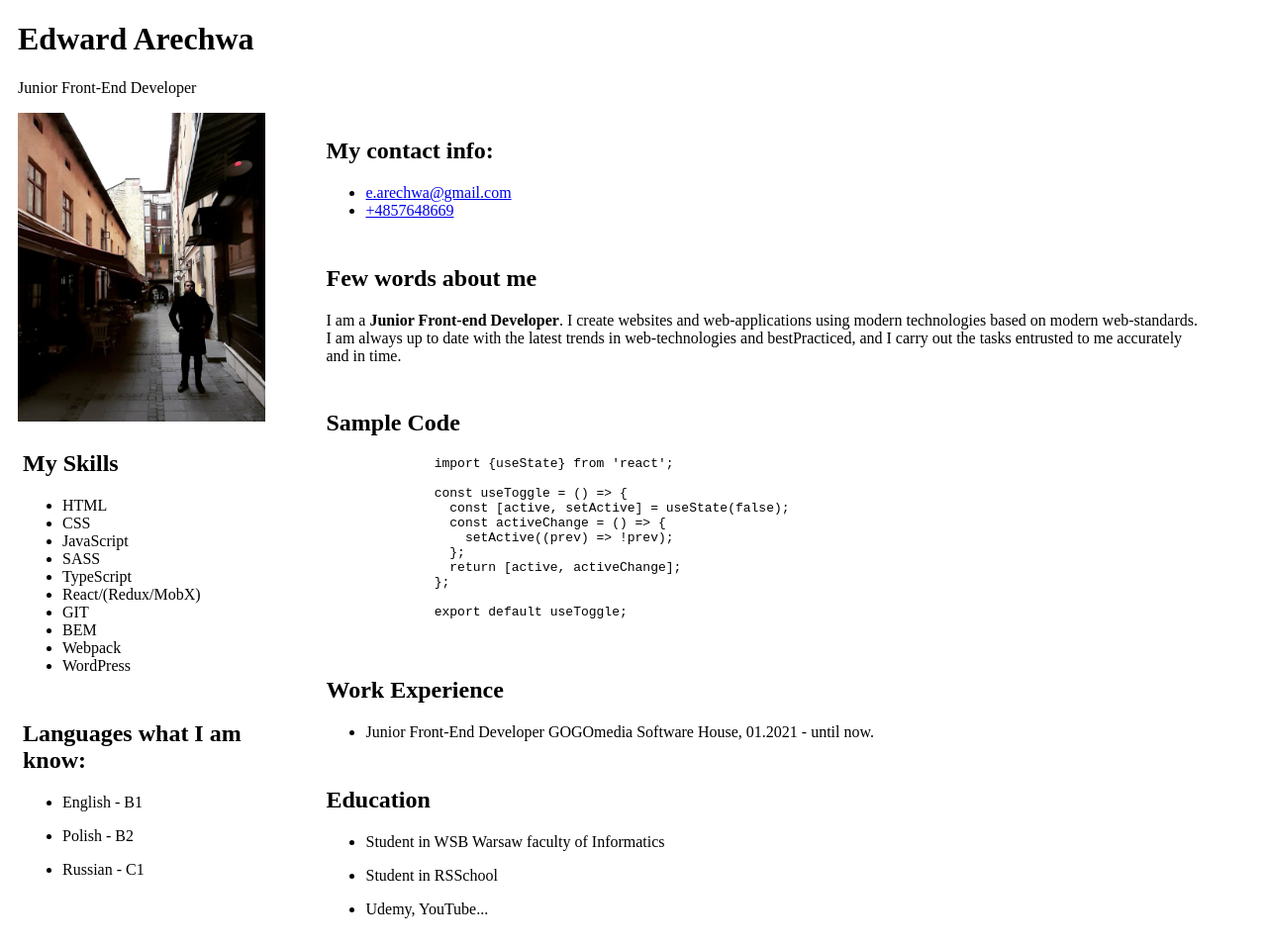
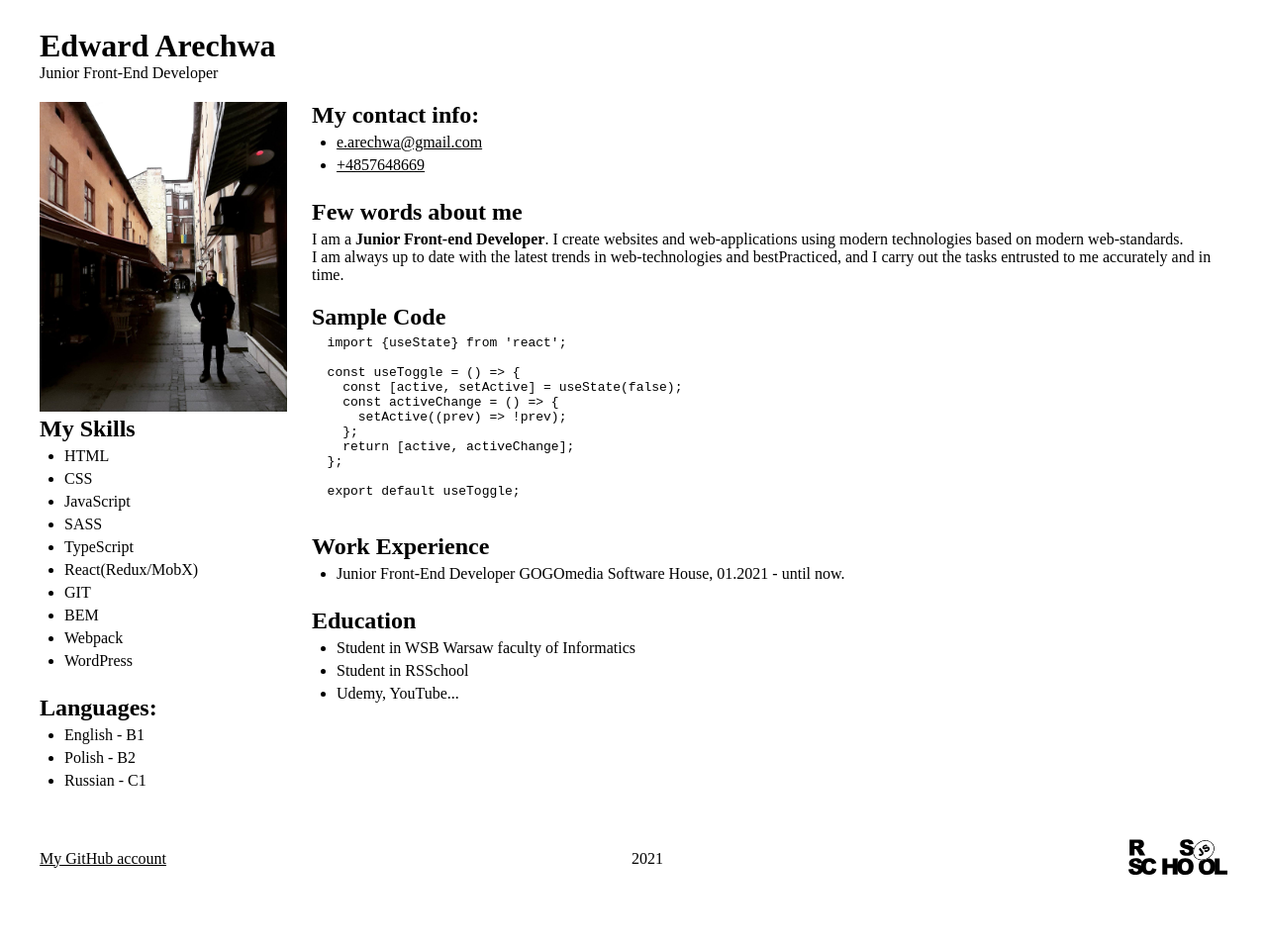
Before and after one commit to sezardino/rsschool-cv, a plain HTML site: page index.html in a window 1280 px wide. Shown: the whole page at 99% size. After the commit the page ends 921 px from the top, so only its background shows below. Drawn offline with Linux system fonts and the light colour scheme.

Commit message:
feat: add new content

```diff
--- a/index.html
+++ b/index.html
@@ -8,11 +8,11 @@
     <link rel="stylesheet" href="styles.css" />
   </head>
   <body>
-    <main class="page-main">
-      <header class="header">
+    <header class="header container">
       <h1 class="header__title">Edward Arechwa</h1>
       <p class="header__subtitle">Junior Front-End Developer</p>
     </header>
+    <main class="page-main container">
       <section class="cv">
         <div class="cv__content-wrapper">
           <img src="./cv-img.jpg" alt="my photo" class="cv__img" />
@@ -24,7 +24,7 @@
               <li class="cv__list-item">JavaScript</li>
               <li class="cv__list-item">SASS</li>
               <li class="cv__list-item">TypeScript</li>
-              <li class="cv__list-item">React/(Redux/MobX)</li>
+              <li class="cv__list-item">React(Redux/MobX)</li>
               <li class="cv__list-item">GIT</li>
               <li class="cv__list-item">BEM</li>
               <li class="cv__list-item">Webpack</li>
@@ -32,7 +32,7 @@
             </ul>
           </div>
           <div class="cv__block">
-            <h2 class="cv__title">Languages what I am know:</h2>
+            <h2 class="cv__title">Languages:</h2>
             <ul class="cv__list">
               <li class="cv__list-item">
                 <p class="cv__text">English - B1</p>
@@ -117,5 +117,14 @@
         </div>
       </section>
     </main>
+    <footer class="footer container">
+      <a href="https://github.com/sezardino" class="footer__link"
+        >My GitHub account</a
+      >
+      <p class="footer__copy">2021</p>
+      <a href="https://rs.school/js/" class="footer__course">
+        <img src="./svg.svg" alt="rs school logo" width="100" />
+      </a>
+    </footer>
   </body>
 </html>
--- a/styles.css
+++ b/styles.css
@@ -1,14 +1,25 @@
 .page-main {
   width: 100%;
+}
+
+.container {
   max-width: 1200px;
   padding: 0 10px;
+
+  margin: 0 auto;
 }
 
-.header {}
+.header {
+  padding: 20px 0;
+}
 
-.header__title {}
+.header__title {
+  margin: 0;
+}
 
-.header__subtitle {}
+.header__subtitle {
+  margin: 0;
+}
 
 .cv {
   display: flex;
@@ -29,19 +40,48 @@
 }
 
 .cv__block {
-  padding: 5px;
+  margin-bottom: 20px;
 
   overflow: hidden;
 }
 
-.cv__title {}
+.cv__title {
+  margin-top: 0;
+  margin-bottom: 5px;
+}
 
-.cv__list {}
+.cv__list {
+  margin: 0;
 
-.cv__list-item {}
+  padding-left: 25px;
+}
 
-.cv__list-link {}
+.cv__list-item {
+  margin-bottom: 5px;
+}
 
-.cv__text {}
+.cv__list-link {
+  color: black;
+}
 
-.cv__pre {}
+.cv__text {
+  margin: 0;
+
+  font-size: 16px;
+}
+
+.cv__pre {
+  margin: 0;
+}
+
+.footer {
+  padding: 20px;
+
+  display: flex;
+  justify-content: space-between;
+  align-items: center;
+}
+
+.footer__link {
+  color: black;
+}
```
Also changed, not shown: svg.svg (added). Lines whose indentation alone changed are shown as unchanged.
